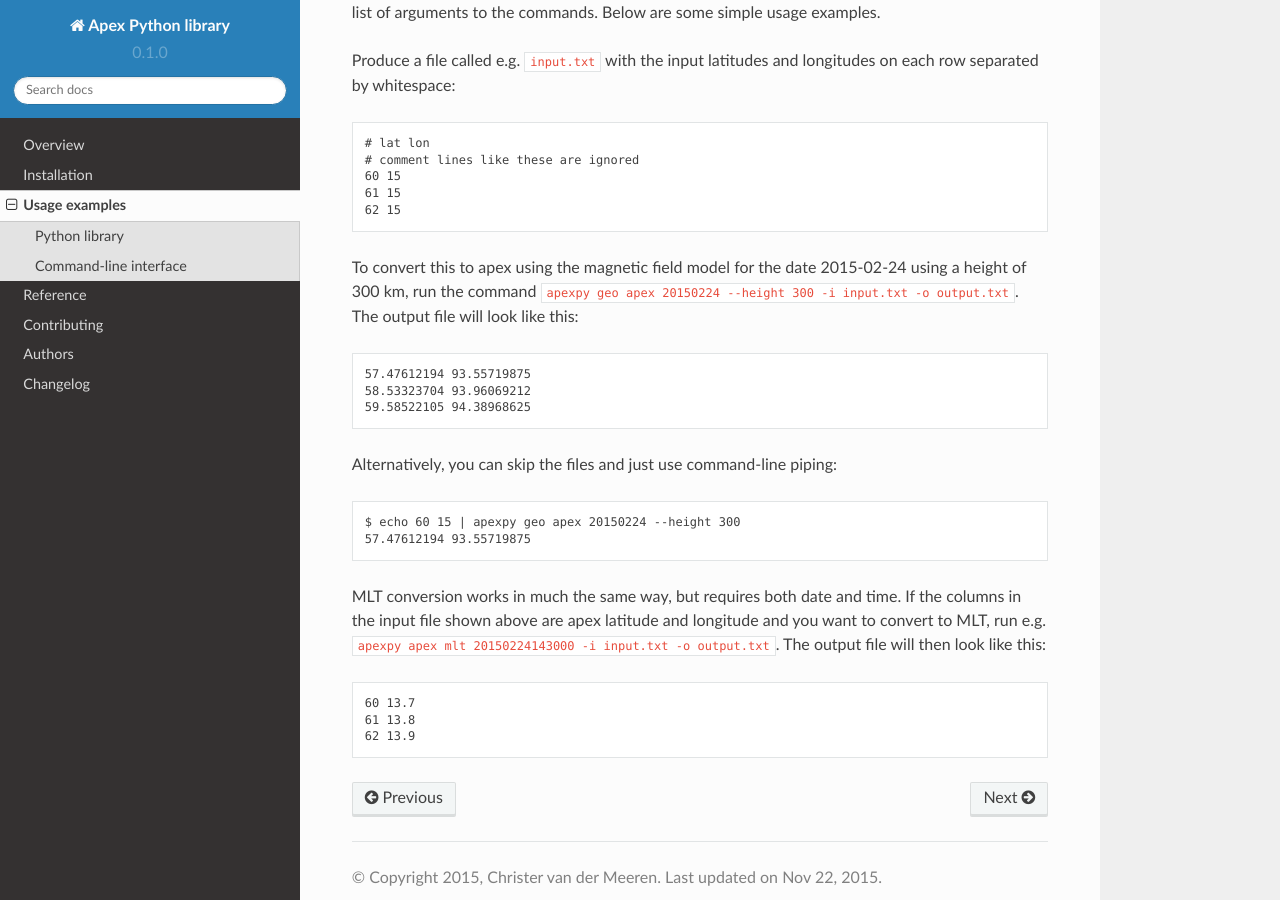
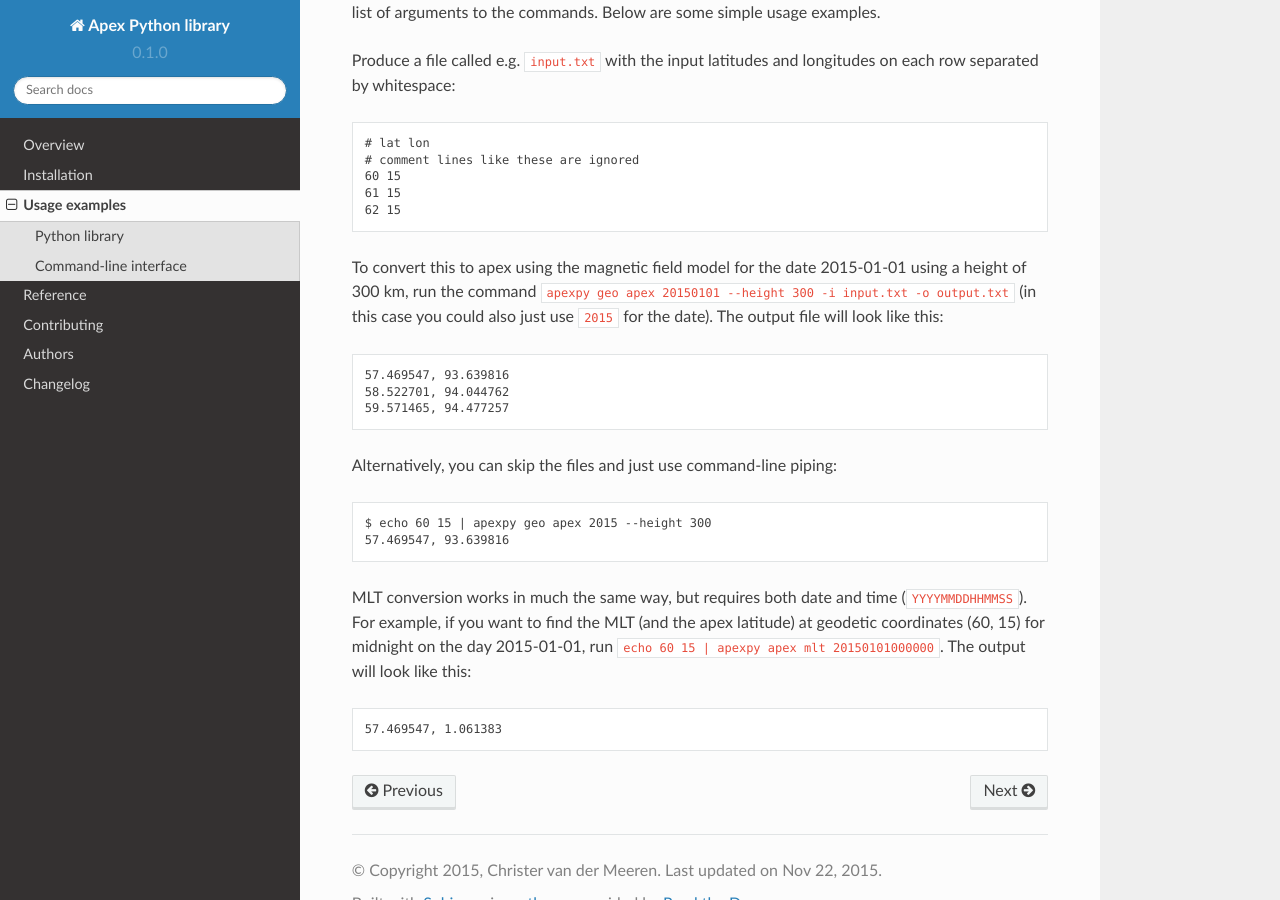
Before and after one commit to aburrell/apexpy, a Sphinx documentation site: the page built from docs/usage.rst, in a window 1280 px wide and 900 px high, scrolled down 863 px. Built offline with Sphinx 7.4.7 and the Read the Docs theme 2.0.0, drawn with Linux system fonts in a browser that asks for light colours.

Commit message:
use correct numbers in CLI examples

```diff
--- a/docs/usage.rst
+++ b/docs/usage.rst
@@ -51,19 +51,17 @@ Produce a file called e.g. ``input.txt`` with the input latitudes and longitudes
     61 15
     62 15
 
-To convert this to apex using the magnetic field model for the date 2015-02-24 using a height of 300 km, run the command ``apexpy geo apex 20150224 --height 300 -i input.txt -o output.txt``. The output file will look like this::
+To convert this to apex using the magnetic field model for the date 2015-01-01 using a height of 300 km, run the command ``apexpy geo apex 20150101 --height 300 -i input.txt -o output.txt`` (in this case you could also just use ``2015`` for the date). The output file will look like this::
 
-    57.47612194 93.55719875
-    58.53323704 93.96069212
-    59.58522105 94.38968625
+    57.469547, 93.639816
+    58.522701, 94.044762
+    59.571465, 94.477257
 
 Alternatively, you can skip the files and just use command-line piping::
 
-    $ echo 60 15 | apexpy geo apex 20150224 --height 300
-    57.47612194 93.55719875
+    $ echo 60 15 | apexpy geo apex 2015 --height 300
+    57.469547, 93.639816
 
-MLT conversion works in much the same way, but requires both date and time. If the columns in the input file shown above are apex latitude and longitude and you want to convert to MLT, run e.g. ``apexpy apex mlt 20150224143000 -i input.txt -o output.txt``. The output file will then look like this::
+MLT conversion works in much the same way, but requires both date and time (``YYYYMMDDHHMMSS``). For example, if you want to find the MLT (and the apex latitude) at geodetic coordinates (60, 15) for midnight on the day 2015-01-01, run ``echo 60 15 | apexpy apex mlt 20150101000000``. The output will look like this::
 
-    60 13.7
-    61 13.8
-    62 13.9
+    57.469547, 1.061383
```
